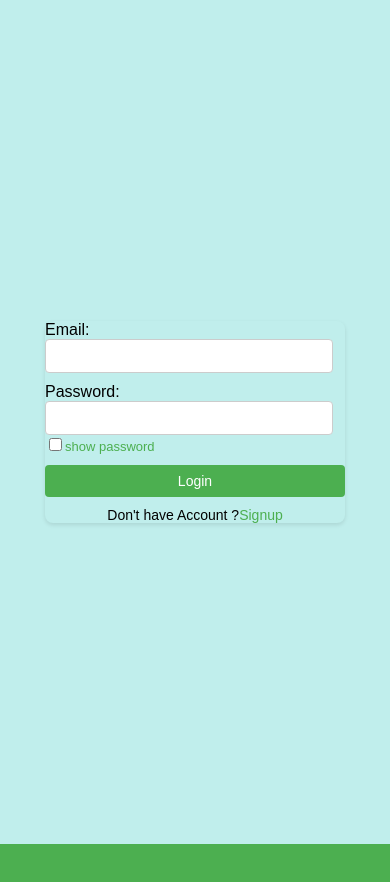
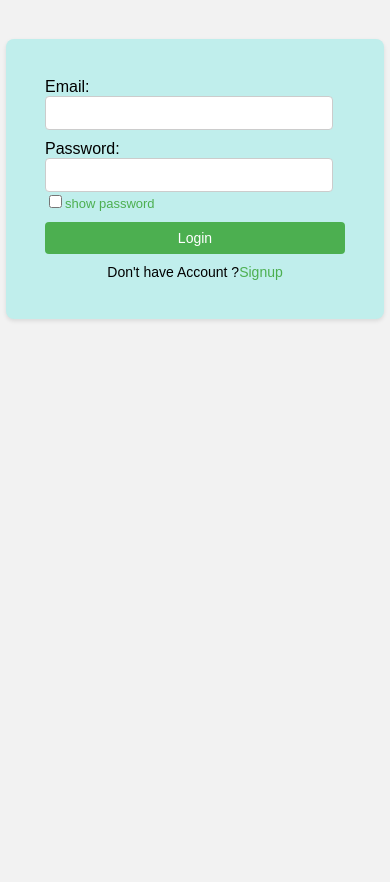
Before and after one commit to Muhammadsuleman31/moviestation, a React (Create React App) app in the folder client/: page /login in a window 390 px wide. Before the commit the page ends 844 px from the top, so only its background shows below. Built offline with nearby package versions, Linux system fonts and the light colour scheme; a web font is replaced by a local one.

Commit message:
renew login

```diff
--- a/client/package.json
+++ b/client/package.json
@@ -25,6 +25,7 @@
     "test": "react-scripts test",
     "eject": "react-scripts eject"
   },
+  "proxy": "http://localhost:5000",
   "eslintConfig": {
     "extends": [
       "react-app",
--- a/client/src/App.css
+++ b/client/src/App.css
@@ -7,11 +7,23 @@
 body {
   margin: 0;
   padding: 0;
-  /* background-color: #f2f2f2; */
-  background-color: #4caf50;
+  background-color: #f2f2f2;
   /* font-family: 'Lugrasimo', cursive; */
     font-family:Arial, Helvetica, sans-serif
 
+
+}
+
+@media screen and (max-width: 768px){
+  body {
+    margin: 0;
+    padding: 0;
+    background-color: #f2f2f2;
+    /* font-family: 'Lugrasimo', cursive; */
+      font-family:Arial, Helvetica, sans-serif
+
+
+  }
 
 }
 
--- a/client/src/LoginForm/loginform.css
+++ b/client/src/LoginForm/loginform.css
@@ -63,15 +63,25 @@
 @media screen and (max-width: 768px) {
 
   .loginform {
-    width: 300px;
-    padding: 0%;
+   margin-left: auto;
+   margin-right: auto;
+  margin-top: 10%;
+  /* position: absolute;
+  top: 10%; */
+  /* margin-left: -39%;
+  left: 50%; */
+
+   width: 300px;
+    padding: 10%;
     border-radius: 8px;
 
     box-shadow: 0px 2px 4px rgba(0, 0, 0, 0.1);
   }
 
   .loginpage{
-    background-color: #c0eeec;
+    display: block;
+
+    background-color: #f2f2f2;
   }
 
   .loginform input[type="text"],
```
Also changed, not shown: 1 other file (tests, documents, lock files or other folders).
